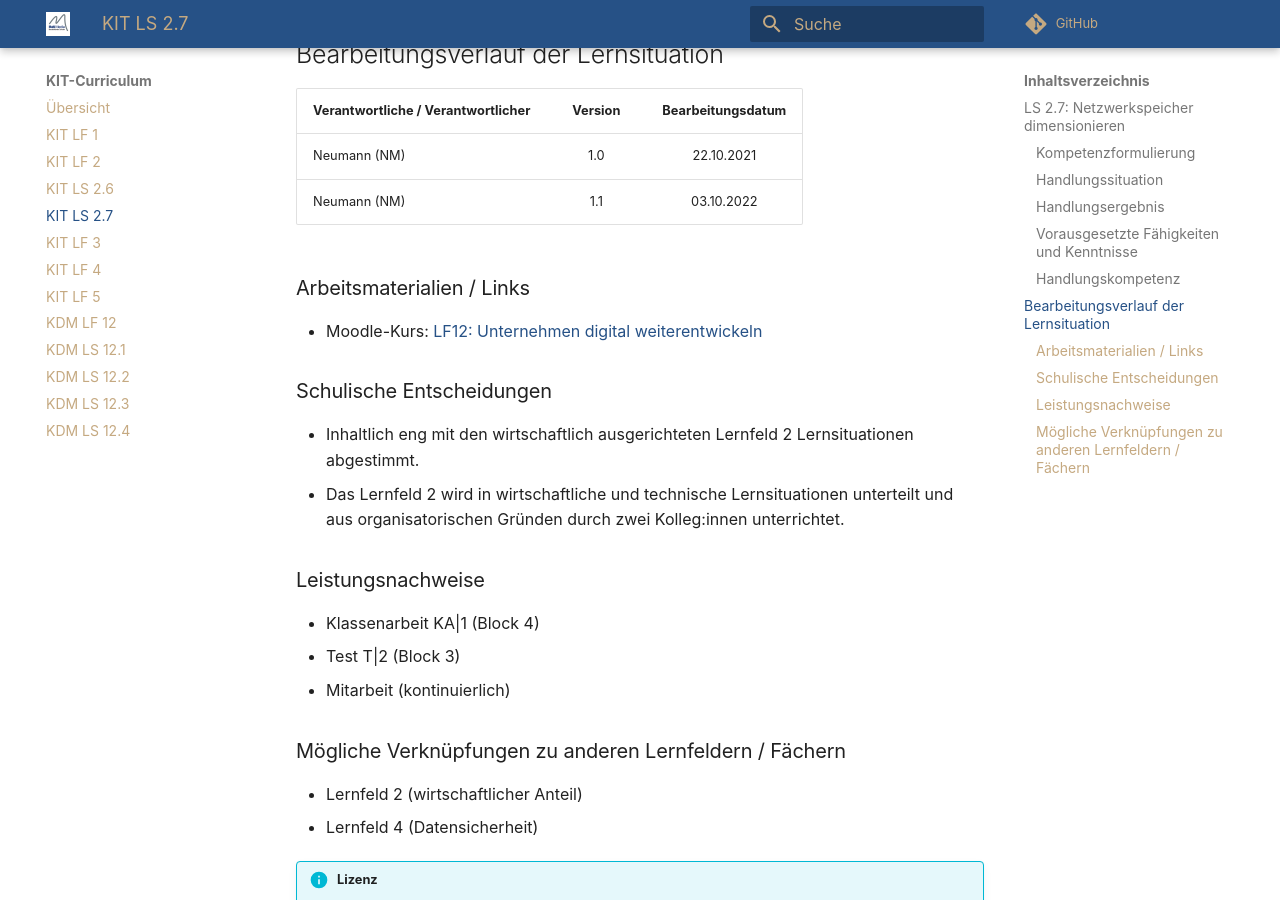
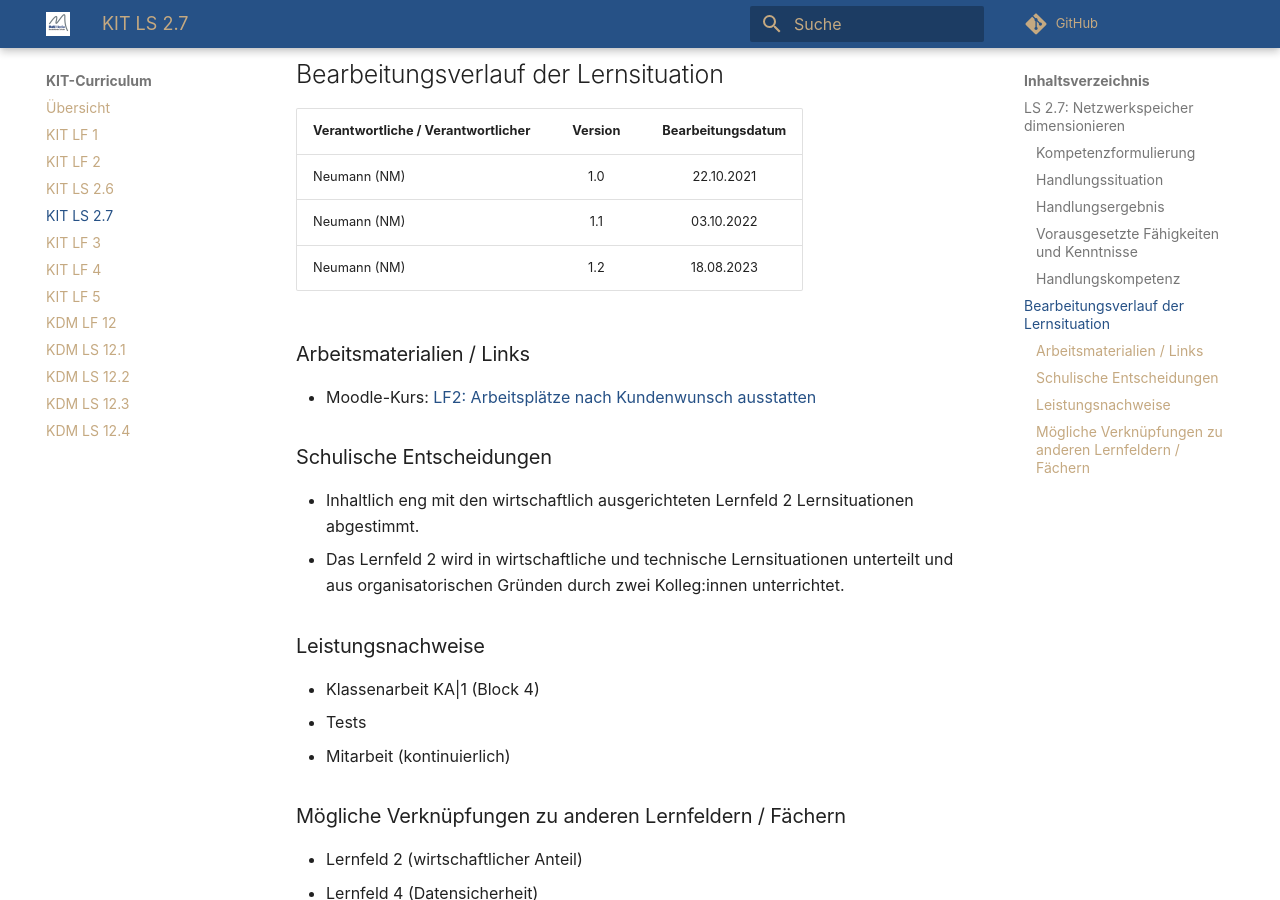
Before and after one commit to herr-nm/MMBbS_KIT_Curriculum, an MkDocs documentation site: the page built from docs/KIT-LF2_LS2.7.md, in a window 1280 px wide and 900 px high, scrolled down 4706 px. Built offline with MkDocs 1.6.1 and Material for MkDocs 9.7.7, drawn with Linux system fonts in a browser that asks for light colours; comment, search, counter and statistics services are not loaded; some of the changed text lies outside the part shown.

Commit message:
Auf SJ 23/24 angepasst

```diff
--- a/docs/KIT-LF2_LS2.7.md
+++ b/docs/KIT-LF2_LS2.7.md
@@ -4,7 +4,7 @@
 
 | Lernfeld | Bildungsgang | Ausbildungsjahr |
 | :--- | :--- | :---: |
-| LF 2:</br>Unternehmen digital weiterentwickeln | Kaufleute für Digitalisierungsmanagement (KDM) &<br> Kaufleute für IT-System-Management (KSM) | 1 |
+| LF 2:</br>Arbeitsplätze nach Kundenwunsch ausstatten | Kaufleute für Digitalisierungsmanagement (KDM) &<br> Kaufleute für IT-System-Management (KSM) | 1 |
 
 ### Kompetenzformulierung
 
@@ -44,11 +44,12 @@ Das Unternehmen Yoel.de AG hat bei der ChangeIT GmbH einen Netzwerkspeicher ange
 | :--- | :---: | :---: |
 | Neumann (NM) | 1.0 | 22.10.2021 |
 | Neumann (NM) | 1.1 | 03.10.2022 |
+| Neumann (NM) | 1.2 | 18.08.2023 |
 
 ### Arbeitsmaterialien / Links
 
-- Moodle-Kurs: [LF12: Unternehmen digital weiterentwickeln
-](https://moodle.mm-bbs.de/moodle/course/view.php?id=2733)
+- Moodle-Kurs: [LF2: Arbeitsplätze nach Kundenwunsch ausstatten
+](https://moodle.mm-bbs.de/moodle/course/view.php?id=3005)
 
 ### Schulische Entscheidungen
 
@@ -60,7 +61,7 @@ Das Unternehmen Yoel.de AG hat bei der ChangeIT GmbH einen Netzwerkspeicher ange
 ### Leistungsnachweise
 
 - Klassenarbeit KA|1 (Block 4)
-- Test T|2 (Block 3)
+- Tests
 - Mitarbeit (kontinuierlich)
 
 ### Mögliche Verknüpfungen zu anderen Lernfeldern / Fächern
```
Also changed, not shown: other parts of docs/KIT-LF2_LS2.7.md (+1 -1 lines), docs/KIT-LF2_LS2.6.md (+6 -5 lines), docs/KSM-LF13_LS13.X.md (added, +69 -0 lines), 6 other files.
